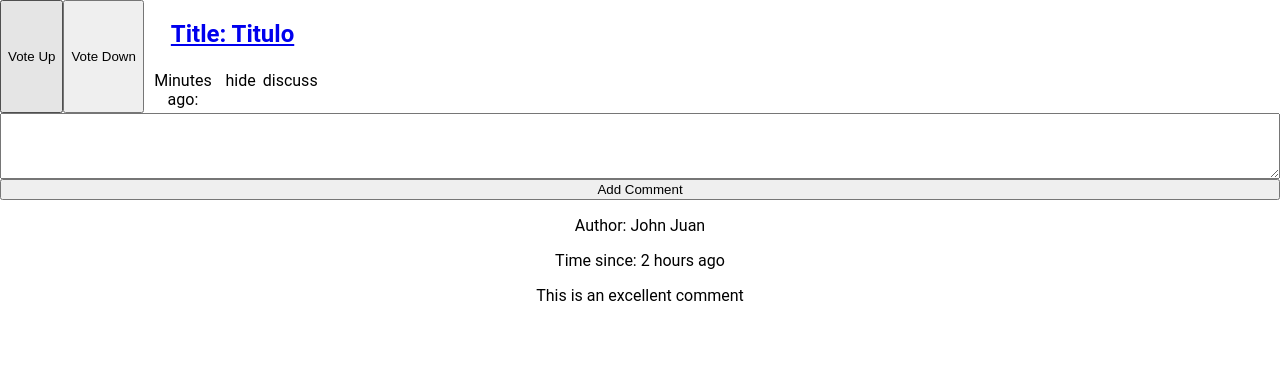
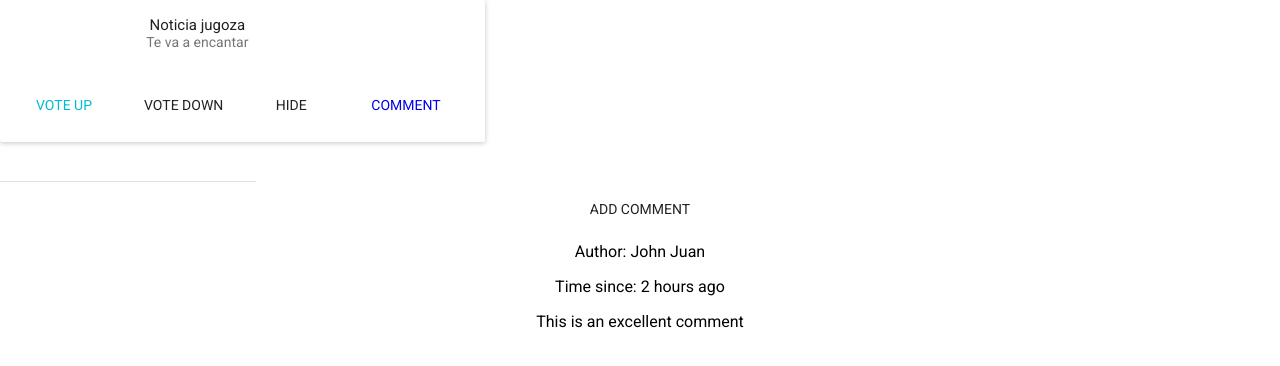
Before and after one commit to carlinhop/readable_udacity_react, a React (Create React App) app: page /post/1 in a window 1280 px wide. Shown: the top 366 px of the page. Built offline with nearby package versions, Linux system fonts and the light colour scheme; no server answers.

Commit message:
More styling

```diff
--- a/public/index.html
+++ b/public/index.html
@@ -10,6 +10,7 @@
     -->
     <link rel="manifest" href="%PUBLIC_URL%/manifest.json">
     <link rel="shortcut icon" href="%PUBLIC_URL%/favicon.ico">
+    <link href="https://fonts.googleapis.com/css?family=Roboto" rel="stylesheet">
     <!--
       Notice the use of %PUBLIC_URL% in the tags above.
       It will be replaced with the URL of the `public` folder during the build.
--- a/src/App.js
+++ b/src/App.js
@@ -3,7 +3,10 @@ import { Route } from "react-router-dom";
 import { BrowserRouter } from "react-router-dom";
 import logo from "./logo.svg";
 import MuiThemeProvider from 'material-ui/styles/MuiThemeProvider';
-import RaisedButton from 'material-ui/RaisedButton';
+import AppBar from 'material-ui/AppBar';
+import FloatingActionButton from 'material-ui/FloatingActionButton';
+import ContentAdd from 'material-ui/svg-icons/content/add';
+
 import "./App.css";
 import PostsList from "./components/PostsList";
 import Post from "./components/Post";
@@ -41,17 +44,20 @@ class App extends Component {
             exact
             path="/"
             render={props => {
+      		  const style = {
+                marginRight: 20,
+              };
               return (
 
                 <div>
-                  <div className="App-header">
-                    <img src={logo} className="App-logo" alt="logo" />
-                    <h2>Welcome to React</h2>
-                  </div>
+				  <AppBar title="Readable"
+    				iconClassNameRight="muidocs-icon-navigation-expand-more"></AppBar>
                   <div>
                     <PostsList />
                   </div>
-      			  <RaisedButton label="Material UI" />
+      			  <FloatingActionButton style={style}>
+                    <ContentAdd />
+                  </FloatingActionButton>
                 </div>
 
               );
--- a/src/components/AddComment.js
+++ b/src/components/AddComment.js
@@ -1,13 +1,14 @@
 import React from "react"
 import {Component} from "react"
+import TextField from 'material-ui/TextField';
+import FlatButton from 'material-ui/FlatButton';
 
 class AddComment extends Component{
   render(){
 	return (
       <div className="add-comment">
-      	<textarea rows="4" cols="50">
-        </textarea>
-        <button>Add Comment</button>
+		<TextField multiLine={true}></TextField>
+        <FlatButton label="add comment"/>
 
       </div>
     )
--- a/src/components/CommentedPost.js
+++ b/src/components/CommentedPost.js
@@ -1,5 +1,6 @@
 import React from "react";
 import Post from "./Post"
+
 import AddComment from "./AddComment"
 import Comment from "./Comment"
 
--- a/src/components/Post.js
+++ b/src/components/Post.js
@@ -1,25 +1,28 @@
 import React from "react";
 import { Component } from "react";
 import {Link} from "react-router-dom";
-import AddComment from "./AddComment";
+import FlatButton from 'material-ui/FlatButton';
+import {Card, CardActions, CardHeader} from 'material-ui/Card';
 
 class Post extends Component {
   render() {
-    let test_id = 1;
+    const test_id = 1;
+    const style = {margin: 12, 'text-decoration': 'none'}
+
     return (
     <div className="post">
-      <button>Vote Up</button>
-      <button>Vote Down</button>
-      <div className="post-title-details-container">
-        <div className="post-title">
-          <h2><Link to={`/post/${test_id}`}>Title: Titulo</Link></h2>
-        </div>
-        <div className="post-details">
-          <p className="post-detail">Minutes ago: </p>
-          <p className="post-detail">hide</p>
-          <p className="post-detail">discuss</p>
-        </div>
-      </div>
+      <Card>
+        <CardHeader
+          title="Noticia jugoza"
+          subtitle="Te va a encantar"
+        />
+        <CardActions>
+          <FlatButton label="vote up"  primary={true} style={style} />
+          <FlatButton label="vote down" secundary={true} style={style}/>
+          <FlatButton label="hide" />
+          <FlatButton label={<Link to={`/post/${test_id}`} style={style}>comment</Link>}/>
+        </CardActions>
+      </Card>
     </div>
     )
   }
--- a/src/index.css
+++ b/src/index.css
@@ -3,5 +3,3 @@ body {
   padding: 0;
   font-family: 'Roboto', sans-serif;
 }
-
-@import url('https://fonts.googleapis.com/css?family=Roboto');
```
